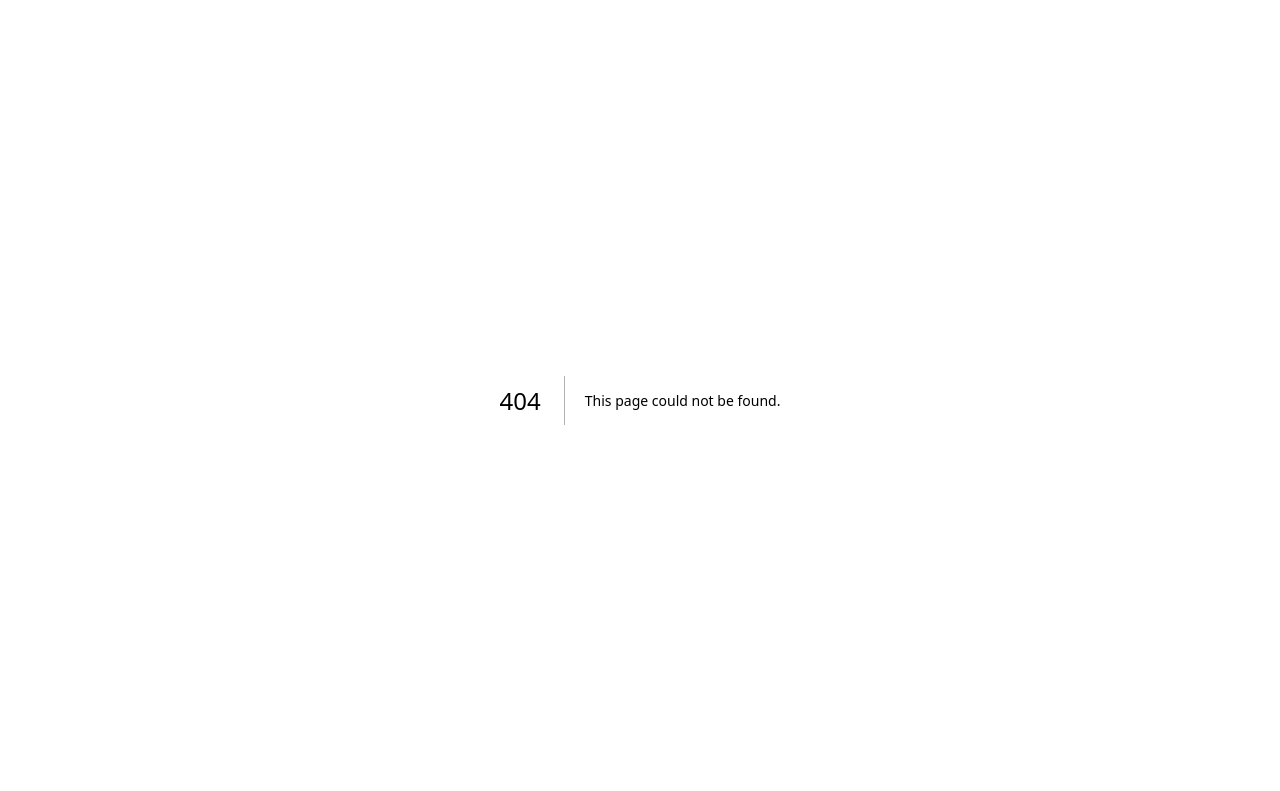
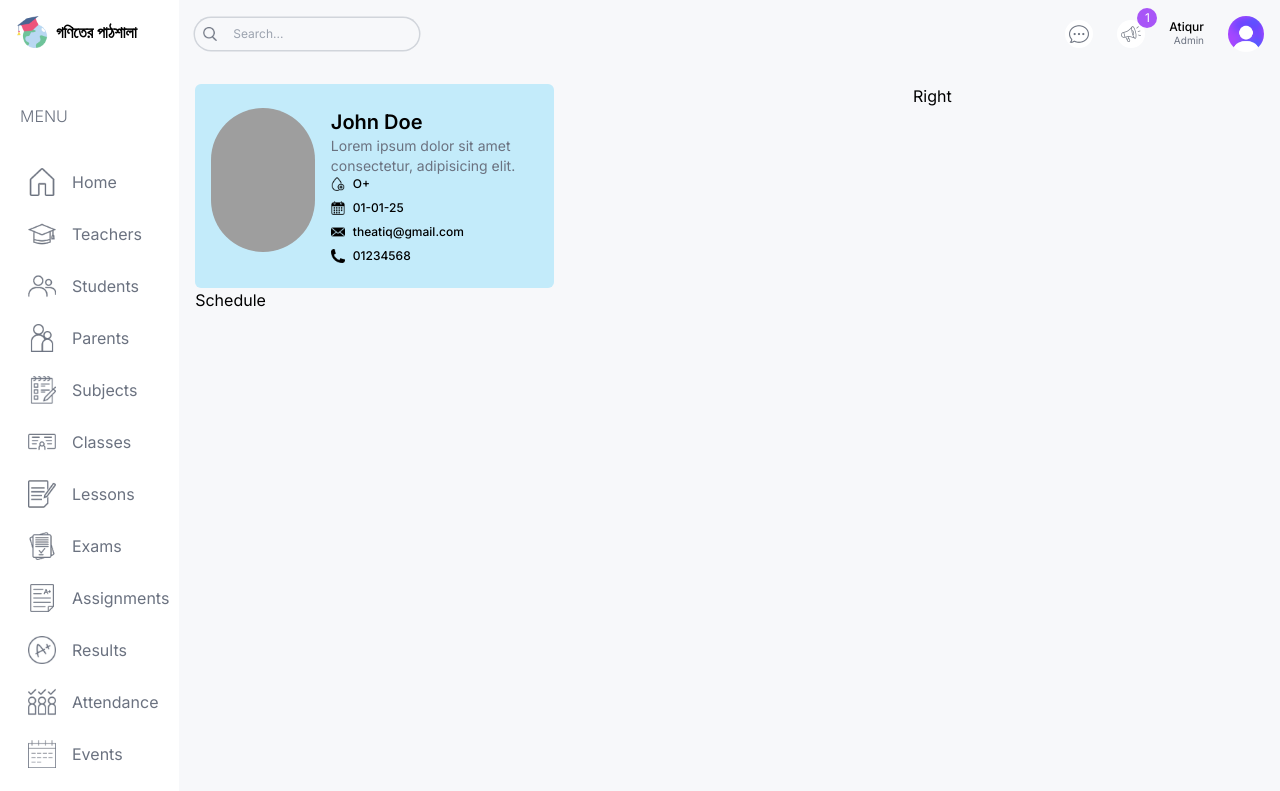
Before and after one commit to theatiq/goniter-pathshala, a Next.js app: page /list/teachers/1 in a window 1280 px wide. Before the commit this address had no page. Shown: the top 791 px of the page. Built offline with nearby package versions, Linux system fonts and the light colour scheme; grey boxes are pictures that could not be loaded.

Commit message:
Single teacher added

```diff
--- a/src/app/(dashboard)/list/announcements/page.tsx
+++ b/src/app/(dashboard)/list/announcements/page.tsx
@@ -1,9 +1,23 @@
-import FormModal from "@/components/FormModal";
 import Pagination from "@/components/Pagination";
 import Table from "@/components/Table";
 import TableSearch from "@/components/TableSearch";
-import { announcementsData, role } from "@/lib/data";
+import {
+  announcementsData,
+  assignmentsData,
+  classesData,
+  eventsData,
+  examsData,
+  lessonsData,
+  parentsData,
+  resultsData,
+  role,
+  studentsData,
+  subjectsData,
+  teachersData,
+} from "@/lib/data";
 import Image from "next/image";
+import Link from "next/link";
+import React from "react";
 
 type Announcement = {
   id: number;
@@ -21,14 +35,16 @@ const columns = [
     header: "Class",
     accessor: "class",
   },
+
   {
     header: "Date",
     accessor: "date",
     className: "hidden md:table-cell",
   },
+
   {
     header: "Actions",
-    accessor: "action",
+    accessor: "actions",
   },
 ];
 
@@ -41,44 +57,52 @@ const AnnouncementListPage = () => {
       <td className="flex items-center gap-4 p-4">{item.title}</td>
       <td>{item.class}</td>
       <td className="hidden md:table-cell">{item.date}</td>
+      <td className="hidden md:table-cell">{item.date}</td>
       <td>
         <div className="flex items-center gap-2">
+          <Link href={"/list/teacher/${item.id}"}>
+            <button className="w-7 h-7 flex items-center rounded-full bg-lamaSky">
+              <Image src={"/edit.png"} alt="view" width={16} height={16} />
+            </button>
+          </Link>
           {role === "admin" && (
-            <>
-              <FormModal table="announcement" type="update" data={item} />
-              <FormModal table="announcement" type="delete" id={item.id} />
-            </>
+            <button className="w-7 h-7 flex items-center rounded-full bg-lamaPurple">
+              <Image src={"/delete.png"} alt="view" width={16} height={16} />
+            </button>
           )}
         </div>
       </td>
     </tr>
   );
-
   return (
-    <div className="bg-white p-4 rounded-md flex-1 m-4 mt-0">
-      {/* TOP */}
+    <div className="bg-white rounded-md p-4 flex-1 m-4 mt-0">
+      {/* Top */}
       <div className="flex items-center justify-between">
         <h1 className="hidden md:block text-lg font-semibold">
-          All Announcements
+          All Announcement
         </h1>
-        <div className="flex flex-col md:flex-row items-center gap-4 w-full md:w-auto">
+        <div className="flex flex-col md:flex-row items-center gap-4  w-full md:w-auto">
           <TableSearch />
           <div className="flex items-center gap-4 self-end">
             <button className="w-8 h-8 flex items-center justify-center rounded-full bg-lamaYellow">
-              <Image src="/filter.png" alt="" width={14} height={14} />
+              <Image src={"/filter.png"} alt="filter" width={14} height={14} />
             </button>
             <button className="w-8 h-8 flex items-center justify-center rounded-full bg-lamaYellow">
-              <Image src="/sort.png" alt="" width={14} height={14} />
+              <Image src={"/sort.png"} alt="filter" width={14} height={14} />
             </button>
             {role === "admin" && (
-              <FormModal table="announcement" type="create" />
+              <button className="w-8 h-8 flex items-center justify-center rounded-full bg-lamaYellow">
+                <Image src={"/plus.png"} alt="filter" width={14} height={14} />
+              </button>
             )}
           </div>
         </div>
       </div>
-      {/* LIST */}
+      {/* List */}
       <Table columns={columns} renderRow={renderRow} data={announcementsData} />
-      {/* PAGINATION */}
+
+      {/* Pagination */}
+
       <Pagination />
     </div>
   );
--- a/src/app/(dashboard)/list/events/page.tsx
+++ b/src/app/(dashboard)/list/events/page.tsx
@@ -1,9 +1,22 @@
-import FormModal from "@/components/FormModal";
 import Pagination from "@/components/Pagination";
 import Table from "@/components/Table";
 import TableSearch from "@/components/TableSearch";
-import { eventsData, role } from "@/lib/data";
+import {
+  assignmentsData,
+  classesData,
+  eventsData,
+  examsData,
+  lessonsData,
+  parentsData,
+  resultsData,
+  role,
+  studentsData,
+  subjectsData,
+  teachersData,
+} from "@/lib/data";
 import Image from "next/image";
+import Link from "next/link";
+import React from "react";
 
 type Event = {
   id: number;
@@ -23,6 +36,7 @@ const columns = [
     header: "Class",
     accessor: "class",
   },
+
   {
     header: "Date",
     accessor: "date",
@@ -30,17 +44,18 @@ const columns = [
   },
   {
     header: "Start Time",
-    accessor: "startTime",
+    accessor: "start",
     className: "hidden md:table-cell",
   },
   {
     header: "End Time",
-    accessor: "endTime",
+    accessor: "end",
     className: "hidden md:table-cell",
   },
+
   {
     header: "Actions",
-    accessor: "action",
+    accessor: "actions",
   },
 ];
 
@@ -55,40 +70,50 @@ const EventListPage = () => {
       <td className="hidden md:table-cell">{item.date}</td>
       <td className="hidden md:table-cell">{item.startTime}</td>
       <td className="hidden md:table-cell">{item.endTime}</td>
+      <td className="hidden md:table-cell">{item.date}</td>
       <td>
         <div className="flex items-center gap-2">
+          <Link href={"/list/teacher/${item.id}"}>
+            <button className="w-7 h-7 flex items-center rounded-full bg-lamaSky">
+              <Image src={"/edit.png"} alt="view" width={16} height={16} />
+            </button>
+          </Link>
           {role === "admin" && (
-            <>
-              <FormModal table="event" type="update" data={item} />
-              <FormModal table="event" type="delete" id={item.id} />
-            </>
+            <button className="w-7 h-7 flex items-center rounded-full bg-lamaPurple">
+              <Image src={"/delete.png"} alt="view" width={16} height={16} />
+            </button>
           )}
         </div>
       </td>
     </tr>
   );
-
   return (
-    <div className="bg-white p-4 rounded-md flex-1 m-4 mt-0">
-      {/* TOP */}
+    <div className="bg-white rounded-md p-4 flex-1 m-4 mt-0">
+      {/* Top */}
       <div className="flex items-center justify-between">
         <h1 className="hidden md:block text-lg font-semibold">All Events</h1>
-        <div className="flex flex-col md:flex-row items-center gap-4 w-full md:w-auto">
+        <div className="flex flex-col md:flex-row items-center gap-4  w-full md:w-auto">
           <TableSearch />
           <div className="flex items-center gap-4 self-end">
             <button className="w-8 h-8 flex items-center justify-center rounded-full bg-lamaYellow">
-              <Image src="/filter.png" alt="" width={14} height={14} />
+              <Image src={"/filter.png"} alt="filter" width={14} height={14} />
             </button>
             <button className="w-8 h-8 flex items-center justify-center rounded-full bg-lamaYellow">
-              <Image src="/sort.png" alt="" width={14} height={14} />
+              <Image src={"/sort.png"} alt="filter" width={14} height={14} />
             </button>
-            {role === "admin" && <FormModal table="event" type="create" />}
+            {role === "admin" && (
+              <button className="w-8 h-8 flex items-center justify-center rounded-full bg-lamaYellow">
+                <Image src={"/plus.png"} alt="filter" width={14} height={14} />
+              </button>
+            )}
           </div>
         </div>
       </div>
-      {/* LIST */}
+      {/* List */}
       <Table columns={columns} renderRow={renderRow} data={eventsData} />
-      {/* PAGINATION */}
+
+      {/* Pagination */}
+
       <Pagination />
     </div>
   );
--- a/src/app/(dashboard)/list/results/page.tsx
+++ b/src/app/(dashboard)/list/results/page.tsx
@@ -1,12 +1,21 @@
-import FormModal from "@/components/FormModal";
 import Pagination from "@/components/Pagination";
 import Table from "@/components/Table";
 import TableSearch from "@/components/TableSearch";
 import {
+  assignmentsData,
+  classesData,
+  examsData,
+  lessonsData,
+  parentsData,
   resultsData,
   role,
+  studentsData,
+  subjectsData,
+  teachersData,
 } from "@/lib/data";
 import Image from "next/image";
+import Link from "next/link";
+import React from "react";
 
 type Result = {
   id: number;
@@ -25,7 +34,7 @@ const columns = [
     accessor: "name",
   },
   {
-    header: "Student",
+    header: "Student Name",
     accessor: "student",
   },
   {
@@ -48,9 +57,10 @@ const columns = [
     accessor: "date",
     className: "hidden md:table-cell",
   },
+
   {
     header: "Actions",
-    accessor: "action",
+    accessor: "actions",
   },
 ];
 
@@ -68,38 +78,47 @@ const ResultListPage = () => {
       <td className="hidden md:table-cell">{item.date}</td>
       <td>
         <div className="flex items-center gap-2">
-          {role === "admin" || role === "teacher" && (
-            <>
-              <FormModal table="result" type="update" data={item} />
-              <FormModal table="result" type="delete" id={item.id} />
-            </>
+          <Link href={"/list/teacher/${item.id}"}>
+            <button className="w-7 h-7 flex items-center rounded-full bg-lamaSky">
+              <Image src={"/edit.png"} alt="view" width={16} height={16} />
+            </button>
+          </Link>
+          {role === "admin" && (
+            <button className="w-7 h-7 flex items-center rounded-full bg-lamaPurple">
+              <Image src={"/delete.png"} alt="view" width={16} height={16} />
+            </button>
           )}
         </div>
       </td>
     </tr>
   );
-
   return (
-    <div className="bg-white p-4 rounded-md flex-1 m-4 mt-0">
-      {/* TOP */}
+    <div className="bg-white rounded-md p-4 flex-1 m-4 mt-0">
+      {/* Top */}
       <div className="flex items-center justify-between">
         <h1 className="hidden md:block text-lg font-semibold">All Results</h1>
-        <div className="flex flex-col md:flex-row items-center gap-4 w-full md:w-auto">
+        <div className="flex flex-col md:flex-row items-center gap-4  w-full md:w-auto">
           <TableSearch />
           <div className="flex items-center gap-4 self-end">
             <button className="w-8 h-8 flex items-center justify-center rounded-full bg-lamaYellow">
-              <Image src="/filter.png" alt="" width={14} height={14} />
+              <Image src={"/filter.png"} alt="filter" width={14} height={14} />
             </button>
             <button className="w-8 h-8 flex items-center justify-center rounded-full bg-lamaYellow">
-              <Image src="/sort.png" alt="" width={14} height={14} />
+              <Image src={"/sort.png"} alt="filter" width={14} height={14} />
             </button>
-            {role === "admin" || role === "teacher" && <FormModal table="result" type="create" />}
+            {role === "admin" && (
+              <button className="w-8 h-8 flex items-center justify-center rounded-full bg-lamaYellow">
+                <Image src={"/plus.png"} alt="filter" width={14} height={14} />
+              </button>
+            )}
           </div>
         </div>
       </div>
-      {/* LIST */}
+      {/* List */}
       <Table columns={columns} renderRow={renderRow} data={resultsData} />
-      {/* PAGINATION */}
+
+      {/* Pagination */}
+
       <Pagination />
     </div>
   );
--- /dev/null
+++ b/src/app/(dashboard)/list/teachers/[id]/page.tsx
@@ -0,0 +1,60 @@
+import Image from "next/image";
+
+const SingleTeacherPage = () => {
+  return (
+    <div className="flex-1 p-4 flex flex-col gap-4 xl:flex-row">
+      {/* Left */}
+      <div className="w-full xl:w-2/3">
+        {/* Top */}
+        <div className="flex flex-col lg:flex-row gap-4">
+          {/* User Info Card */}
+          <div className="bg-lamaSky py-6 px-4 rounded-md flex-1 flex gap-4">
+            <div className="w-1/3">
+              <Image
+                src={
+                  "https://images.pexels.com/photos/2888150/pexels-photo-2888150.jpeg?auto=compress&cs=tinysrgb&w=1200"
+                }
+                alt=""
+                width={144}
+                height={144}
+                className="w-36 h-36 rounded-full object-cover"
+              />
+            </div>
+            <div className="w-2/3">
+              <h1 className="text-xl font-semibold">John Doe</h1>
+              <p className="text-sm text-gray-500">
+                Lorem ipsum dolor sit amet consectetur, adipisicing elit.
+              </p>
+              <div className="flex items-center justify-between gap-2 flex-wrap text-xs font-medium">
+                <div className="w-full md:w-1/3 lg:w-full 2xl:w-1/3 flex items-center gap-2">
+                  <Image src={"/blood.png"} alt="" width={14} height={14} />
+                  <span>O+</span>
+                </div>
+                <div className="w-full md:w-1/3 lg:w-full 2xl:w-1/3 flex items-center gap-2">
+                  <Image src={"/date.png"} alt="" width={14} height={14} />
+                  <span>01-01-25</span>
+                </div>
+                <div className="w-full md:w-1/3 lg:w-full 2xl:w-1/3 flex items-center gap-2">
+                  <Image src={"/mail.png"} alt="" width={14} height={14} />
+                  <span>theatiq@gmail.com</span>
+                </div>
+                <div className="w-full md:w-1/3 lg:w-full 2xl:w-1/3 flex items-center gap-2">
+                  <Image src={"/phone.png"} alt="" width={14} height={14} />
+                  <span>01234568</span>
+                </div>
+              </div>
+            </div>
+          </div>
+          {/* Small Cards */}
+          <div className="flex-1 flex flex-col justify-between gap-4"></div>
+        </div>
+        {/* Bottom */}
+        <div>Schedule</div>
+      </div>
+      {/* Right */}
+      <div className="w-full xl:w-1/3">Right</div>
+    </div>
+  );
+};
+
+export default SingleTeacherPage;
```
